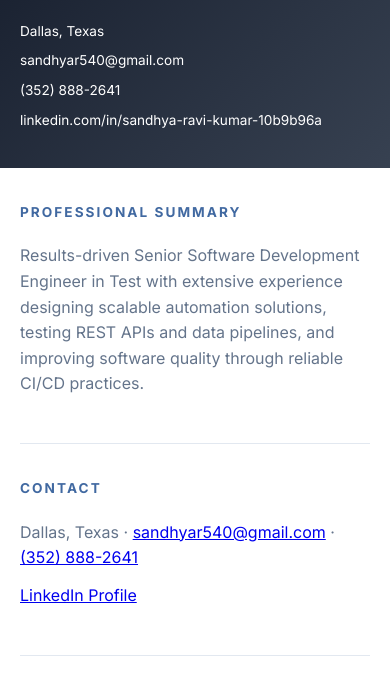
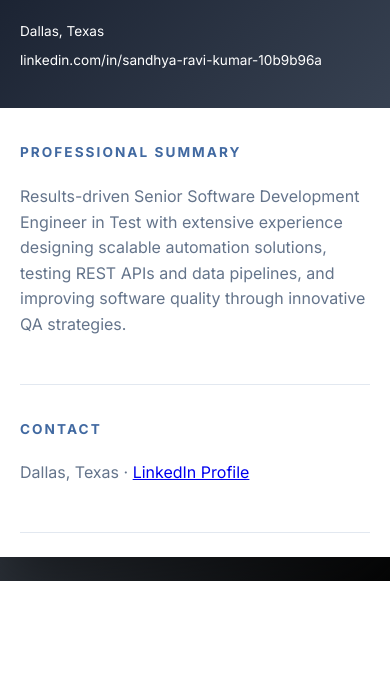
Before and after one commit to Sandhyar540/Sandhya, a plain HTML site: page resume.html in a window 390 px wide. Shown: the part 263-943 px from the top of the page. After the commit the page ends 844 px from the top, so only its background shows below. Drawn offline with Linux system fonts and the light colour scheme.

Commit message:
Remove phone number and email from resume contact details

```diff
--- a/resume.html
+++ b/resume.html
@@ -21,20 +21,17 @@
       </div>
       <div class="hero__meta">
         <span>Dallas, Texas</span>
-        <a href="mailto:sandhyar540@gmail.com">sandhyar540@gmail.com</a>
-        <a href="tel:+13528882641">(352) 888-2641</a>
         <a href="https://linkedin.com/in/sandhya-ravi-kumar-10b9b96a" target="_blank" rel="noreferrer">linkedin.com/in/sandhya-ravi-kumar-10b9b96a</a>
       </div>
     </header>
     <main class="resume">
       <section class="section">
         <h2>Professional Summary</h2>
-        <p>Results-driven Senior Software Development Engineer in Test with extensive experience designing scalable automation solutions, testing REST APIs and data pipelines, and improving software quality through reliable CI/CD practices.</p>
+        <p>Results-driven Senior Software Development Engineer in Test with extensive experience designing scalable automation solutions, testing REST APIs and data pipelines, and improving software quality through innovative QA strategies.</p>
       </section>
       <section class="section">
         <h2>Contact</h2>
-        <p>Dallas, Texas · <a href="mailto:sandhyar540@gmail.com">sandhyar540@gmail.com</a> · <a href="tel:+13528882641">(352) 888-2641</a></p>
-        <p><a href="https://linkedin.com/in/sandhya-ravi-kumar-10b9b96a" target="_blank" rel="noreferrer">LinkedIn Profile</a></p>
+        <p>Dallas, Texas · <a href="https://linkedin.com/in/sandhya-ravi-kumar-10b9b96a" target="_blank" rel="noreferrer">LinkedIn Profile</a></p>
       </section>
     </main>
   </div>
```
